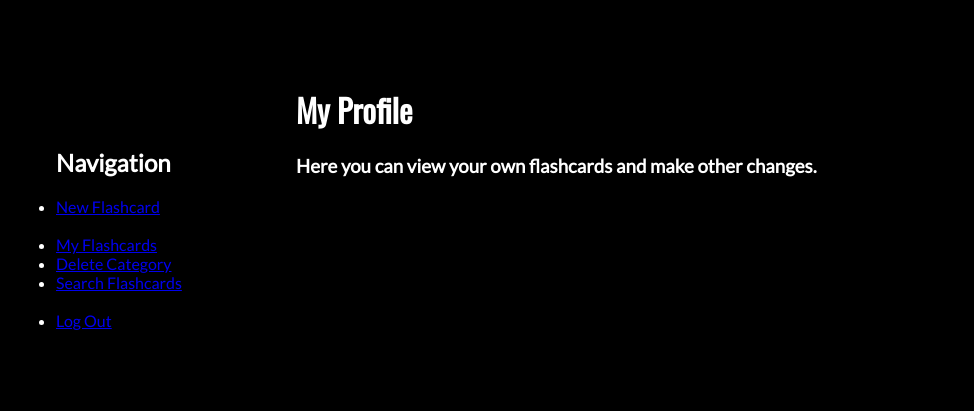
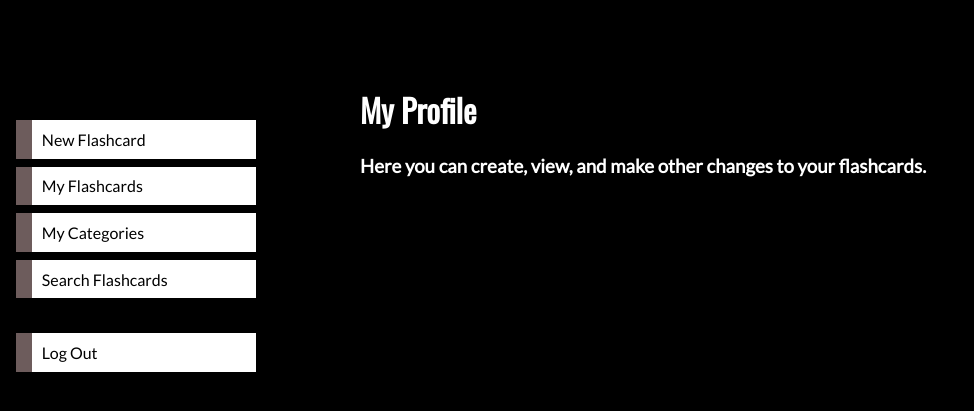
Before and after one commit to aquariangirl/Flashcards, a Flask app: page /user-profile in a window 1280 px wide. Shown: the top 411 px of the page, without its empty margins (0-974 px from the left). Run offline with Flask 2, Linux system fonts and the light colour scheme; the visitor is signed in with stand-in values (Sample User, id 1); data comes from the database, SQL or seed files in the repository.

Commit message:
updates on server.py and flashcard bug fixes

```diff
--- a/model.py
+++ b/model.py
@@ -43,7 +43,7 @@ class Flashcard(db.Model):
     def __repr__(self):
         """Display Flashcard info."""
 
-        return f"<flashcard_id = {self.user_id}, front_card = {self.front_card}>"
+        return f"<flashcard_id = {self.flashcard_id}, front_card = {self.front_card}, category_id = {self.category_id}>"
 
 
 class Category(db.Model):
--- a/server.py
+++ b/server.py
@@ -4,6 +4,8 @@ from flask import (Flask, render_template, request, flash, session, redirect, js
 from model import connect_to_db, db
 import crud
 from jinja2 import StrictUndefined
+from passlib.hash import pbkdf2_sha256
+
 
 
 app = Flask(__name__)
@@ -16,8 +18,6 @@ app.jinja_env.undefined = StrictUndefined
 def homepage():
 
     return render_template('homepage.html')
-
-
 
 
 @app.route("/users", methods=["POST"])
@@ -41,6 +41,7 @@ def register_user():
 
     return redirect("/")
     # TODO add else statements if password is missing
+
 
 @app.route("/login")
 def login_page():
@@ -163,18 +164,36 @@ def create_category():
     return render_template('new-flashcard.html', category_choice=my_category)
 
 
+
 @app.route('/categories/<category_name>')
 def show_category_flashcards(category_name):
     """Displays all flashcards within a single category."""
 
-    category = crud.get_category_name(category_name)
+
+    # categories = request.form.get("category-to-show")
+    # category_id = crud.get_flashcards_by_category(category_id)
+
+    category_name = request.form.get('category.category_name') # returns None TODO
+    # print(category_id)
+    print("*"*20)
+    category_id = crud.get_category_id(category_name)
+    print(category_id)
 
     flashcards = crud.get_flashcards_by_category(category_name) # edit to get all flashcards by catergory ?
-    # print("*"*20)
+    print(flashcards)
+    # category_id = flashcards.category_id
+
+
+    category_to_delete = crud.get_category_by_id(category_id)
+    category_name = flashcards.category_name
+    # category = crud.get_category_name(category_id)
+    # print(category_name)
+    # print(category_id)
+
     for flashcard in flashcards:
         print(flashcard)
 
-    return render_template('flashcards-in-category.html', category_name=category, flashcards=flashcards)
+    return render_template('flashcards-in-category.html', category_name=category_name, flashcards=flashcards)
 
 
 @app.route('/categories/<category_name>/<flashcard_id>')
@@ -205,14 +224,18 @@ def create_flashcard():
         # print(back)
         # print(category)
         category_id = crud.get_category_id(category)
-        # print(category_id)
+        print(category_id)
 
 
     flashcard = crud.create_flashcard(front_card=front, back_card=back, category_id=category_id, user_id=user)
     db.session.add(flashcard)
     db.session.commit()
 
-    return redirect(f'/categories/{category}/{flashcard.flashcard_id}')
+    # print('successfully added flashcard ********')
+    # flashcard = crud.get_flashcard_by_id(flashcard_id)
+
+    return render_template('view-flashcard.html', flashcard=flashcard)
+    # return redirect(f'/categories/{category}/{flashcard.flashcard_id}')
 
 
 @app.route('/my-flashcards')
@@ -235,24 +258,24 @@ def show_my_flashcard(flashcard_id):
     return render_template('view-flashcard.html', flashcard=flashcard)
 
 
-@app.route('/delete-flashcard', methods=['POST'])
-def delete_flashcard():
-    """Deletes a flashcard"""
+# @app.route('/delete-flashcard', methods=['POST'])
+# def delete_flashcard():
+#     """Deletes a flashcard"""
 
-    flashcard_id = request.json["flashcard_id"]
-    # print("*"*20)
-    # print(flashcard_id)
+#     flashcard_id = request.json["flashcard_id"]
+#     # print("*"*20)
+#     # print(flashcard_id)
 
-    flashcard = crud.get_flashcard_by_id(flashcard_id)
+#     flashcard = crud.get_flashcard_by_id(flashcard_id)
 
 
-    db.session.delete(flashcard)
-    db.session.commit()
+#     db.session.delete(flashcard)
+#     db.session.commit()
 
-    # flash("Flashcard Deleted!")
-    # return "test"
-    # return render_template('delete-flashcard.html')
-    return "deleted flashcard" # jsonify({'flashcard_id':flashcard_id})
+#     # flash("Flashcard Deleted!")
+#     # return "test"
+#     # return render_template('delete-flashcard.html')
+#     return "deleted flashcard" # jsonify({'flashcard_id':flashcard_id})
 
 
 @app.route('/my-categories')
@@ -295,7 +318,6 @@ def new_flashcard():
     return render_template('new-flashcard.html', category_choice=category) #, category_id=category_id)
 
 
-    return redirect("/new-flashcard") #, categories=category_names) #after POST, redirect to ("/new-flashcard")
 
 
 @app.route("/search")
--- a/templates/base.html
+++ b/templates/base.html
@@ -10,17 +10,31 @@
     <link href='https://fonts.googleapis.com/css?family=Lato' rel='stylesheet'>
         <style type="text/css">
           body {
-            padding-left: 18em;
+            padding-left: 22em;
             font-family: 'Lato';
             color: rgb(255, 255, 255);
             background-color: rgb(0, 0, 0)  }
           ul.navbar {
+            list-style-type: none;
+            padding: 0;
+            margin: 5;
             position: absolute;
-            top: 7em;
+            top: 6em;
             left: 1em;
-            width: 9em }
+            width: 15em }
           h1 {
               font-family: 'Oswald';}
+          ul.navbar li {
+            background: white;
+            margin: 0.5em 0;
+            padding: 0.3em;
+            border-left: 1em solid rgb(109, 92, 92) }
+  ul.navbar a {
+    text-decoration: none }
+  a:link {
+    color: blue }
+  a:visited {
+    color: purple }
         </style>
     {% block head %}{% endblock %}
   </head>
--- a/templates/homepage.html
+++ b/templates/homepage.html
@@ -6,11 +6,9 @@
 
   <h3>Welcome to your interactive studying tool. This site has been <br>
     created with students in mind to help reach studying goals. Create <br>
-    an account to get started creating your personalized flashcards. </h3>
+    an account to get started making your personalized flashcards. </h3>
 
   <ul class="navbar">
-    <li><a href="/search">Search flashcards</a></li>
-    <li><a href="/user-profile">View my profile</a></li>
   </ul>
   <br>
   <br>
--- a/templates/login.html
+++ b/templates/login.html
@@ -2,7 +2,7 @@
 {% block title %}Flashcards!{% endblock %}
 
 {% block body %}
-
+<br><br><br><br><br><br><br><br>
 <h2>Login</h2>
   <form action="/login" method="POST">
     <p>
--- a/templates/new-flashcard.html
+++ b/templates/new-flashcard.html
@@ -2,7 +2,7 @@
 {% block title %}Flashcards!{% endblock %}
 
 {% block body %}
-
+<br><br>
 <h2>Now enter your flashcard details:</h2>
 
 <form action="/create-flashcard" method='POST'>
--- a/templates/search.html
+++ b/templates/search.html
@@ -2,7 +2,10 @@
 {% block title %}All of the Categories{% endblock %}
 
 {% block body %}
-
+<form>
+    <input type="button" value="Back" onclick="history.back()">
+  </form><br>
+<br>
 <h1>Search for a flashcard:</h1>
 
 <form action= {{ url_for("flashcard_result") }} method="POST">
--- a/templates/select-category.html
+++ b/templates/select-category.html
@@ -2,6 +2,9 @@
 {% block title %}Flashcards!{% endblock %}
 
 {% block body %}
+<form>
+    <input type="button" value="Back" onclick="history.back()">
+  </form><br><br><br>
 <h2>First, choose the category for your flashcard.</h2>
 <body>
     <p><br>
--- a/templates/user-profile.html
+++ b/templates/user-profile.html
@@ -1,19 +1,39 @@
 {% extends 'base.html' %}
+
 {% block title %}Flashcards!{% endblock %}
 
 {% block body %}
+
 <br>
 <br>
 <br>
-<h1>My Profile</h1>
-<h3>Here you can view your own flashcards and make other changes.</h3>
+<head>
+  <style>
+    a:link, a:visited {
+      background-color: #ffffff;
+      color: rgb(0, 0, 0);
+      padding: 5px 5px;
+      text-align: left;
+      text-decoration: none;
+      display: inline-block;
+    }
 
-<ul class="navbar">
-<h2>Navigation</h2>
-    <li><a href="/select-category">New Flashcard</a></li><br>
+    a:hover, a:active {
+      color: rgb(143, 100, 100);
+    }
+    </style>
+  </head>
+  <body>
+  <h1>My Profile</h1>
+  <h3>Here you can create, view, and make other changes to your flashcards.</h3>
+
+  <ul class="navbar">
+    <li><a href="/select-category">New Flashcard</a></li>
     <li><a href="/my-flashcards">My Flashcards</a></li>
-    <li><a href="/my-categories">Delete Category</a></li>
+    <li><a href="/my-categories">My Categories</a></li>
     <li><a href="/search">Search Flashcards</a></li> <br>
-    <li><a href="/logout">Log Out</a></li>
+    <li><a href="/logout">Log Out</a></ul>
   </ul>
+
+  </body>
 {% endblock %}
```
Also changed, not shown: static/css/flashcard.css (+8 -0 lines), templates/my-categories.html (+18 -2 lines), templates/my-flashcards.html (+9 -7 lines), templates/view-flashcard.html (+13 -8 lines), static/css/my-flashcards.css (added).
